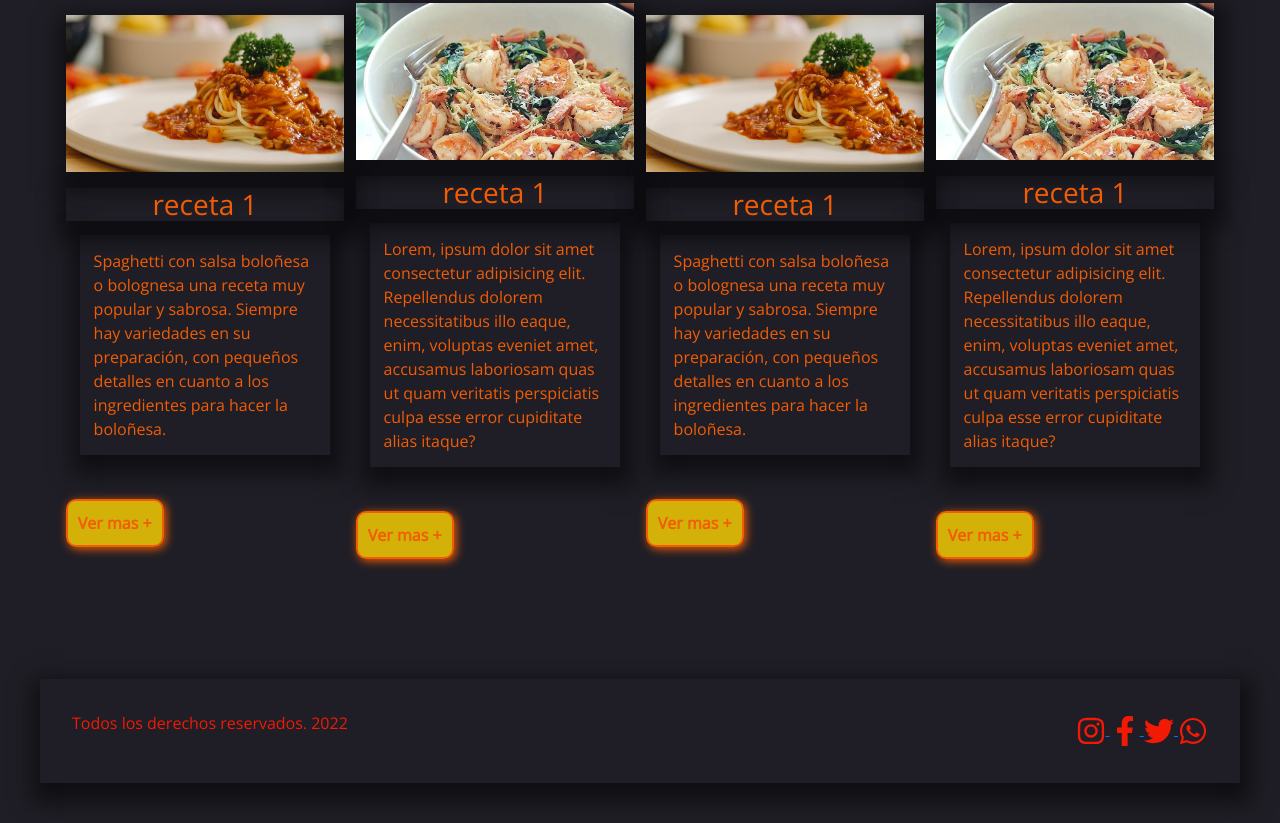
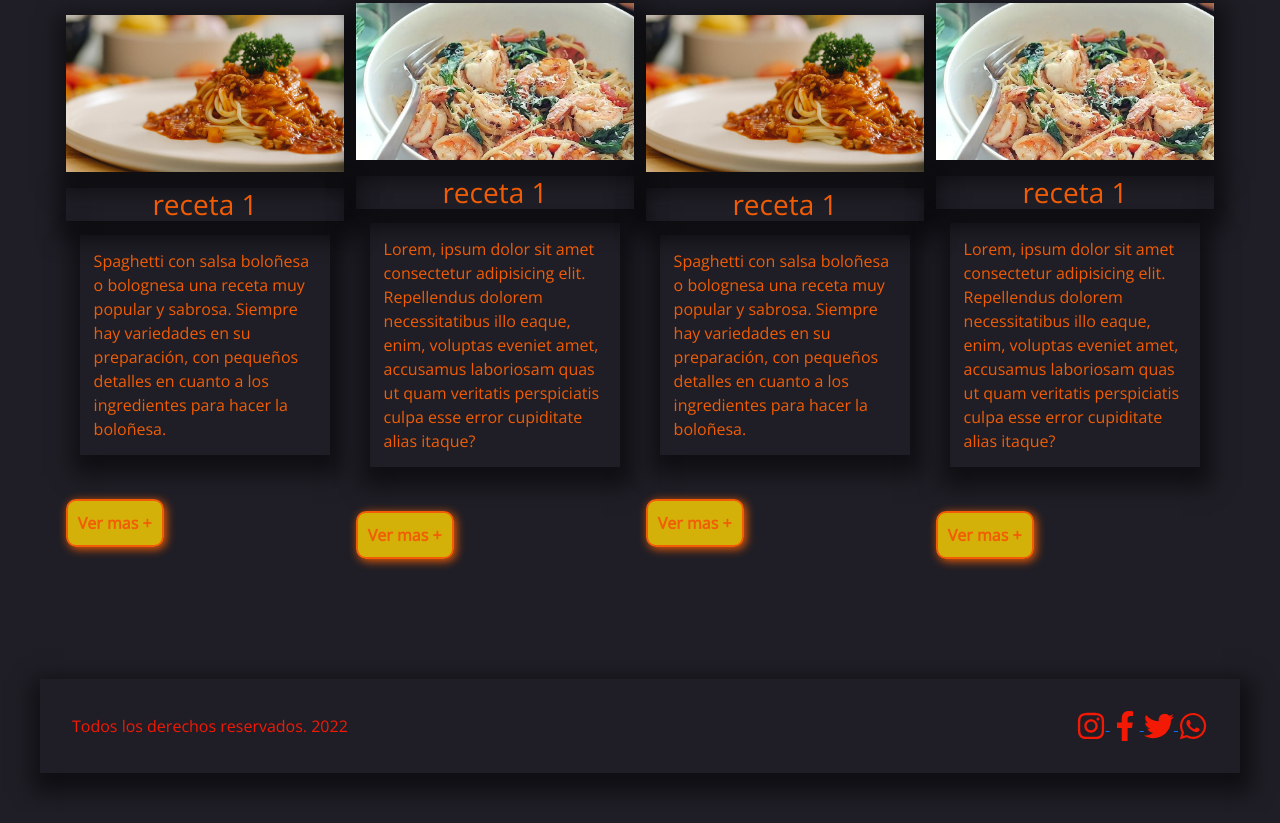
Before and after one commit to HerreraEmilio/PastasGonza, a plain HTML site: page index.html in a window 1280 px wide. Shown: the part 1055-1878 px from the top of the page. Drawn offline with nearby package versions, Linux system fonts and the light colour scheme.

Commit message:
footer con media@

```diff
--- a/css/style.css
+++ b/css/style.css
@@ -315,24 +315,40 @@ hr {
   border: 4px dashed rgba(112, 109, 109, 0.1);
 }
 
-.footer_logos svg {
-  height: auto;
-  width: 30px;
-  max-height: 30px;
-  fill: #f21905;
-}
 
 .footer {
   display: flex;
   justify-content: space-between;
+  flex-wrap: wrap;
   margin: 40px;
   box-shadow: 2px 10px 20px 10px rgba(0, 0, 0, 0.5);
   align-items: center;
   padding: 2rem;
 }
 
+.footer__texto, .footer_logos {
+  width: 100%;
+}
+@media screen and (min-width: 700px){
+  .footer__texto, .footer_logos {
+    width: 50%;
+}
+.footer_logos{
+  text-align: right;
+}
+}
+
 .footer__texto p {
   color: #f21905;
+  margin: 0;
+}
+
+
+.footer_logos svg {
+  height: auto;
+  width: 30px;
+  max-height: 30px;
+  fill: #f21905;
 }
 
 .contacto__input {
```
